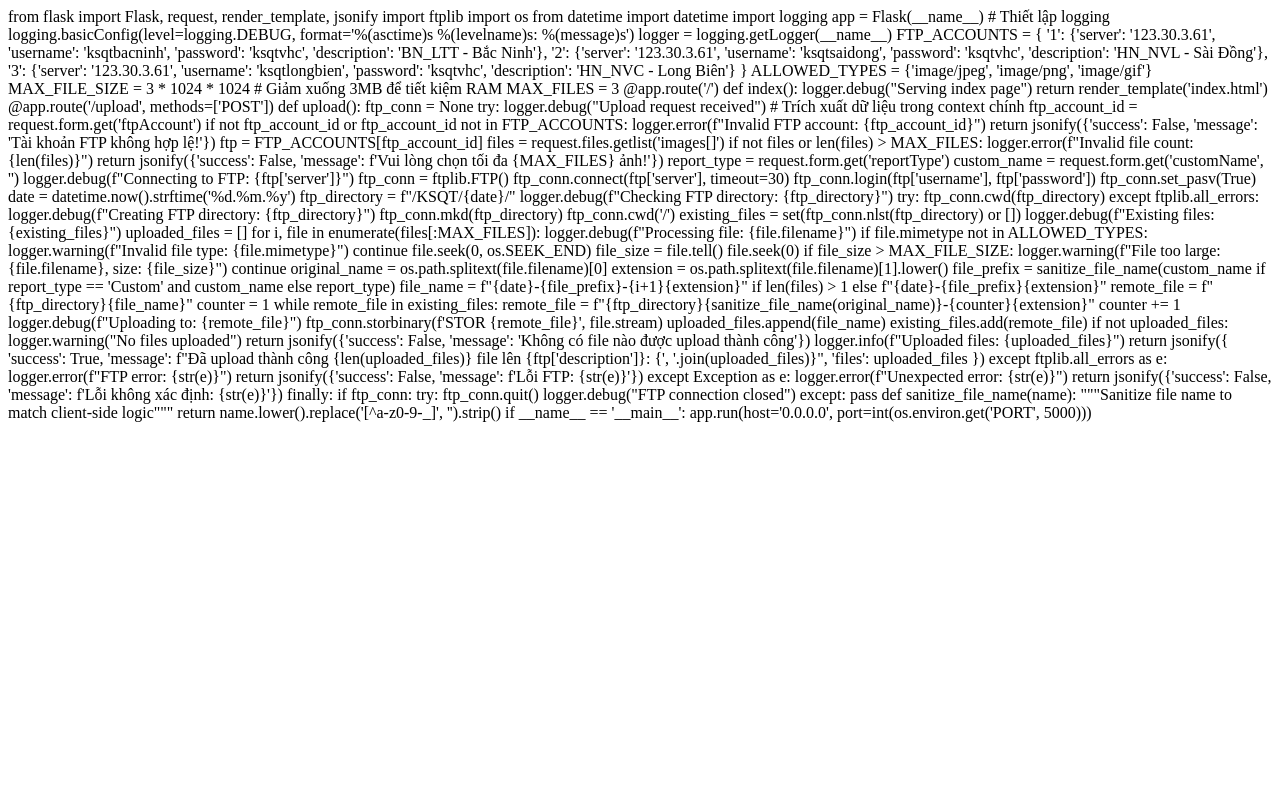
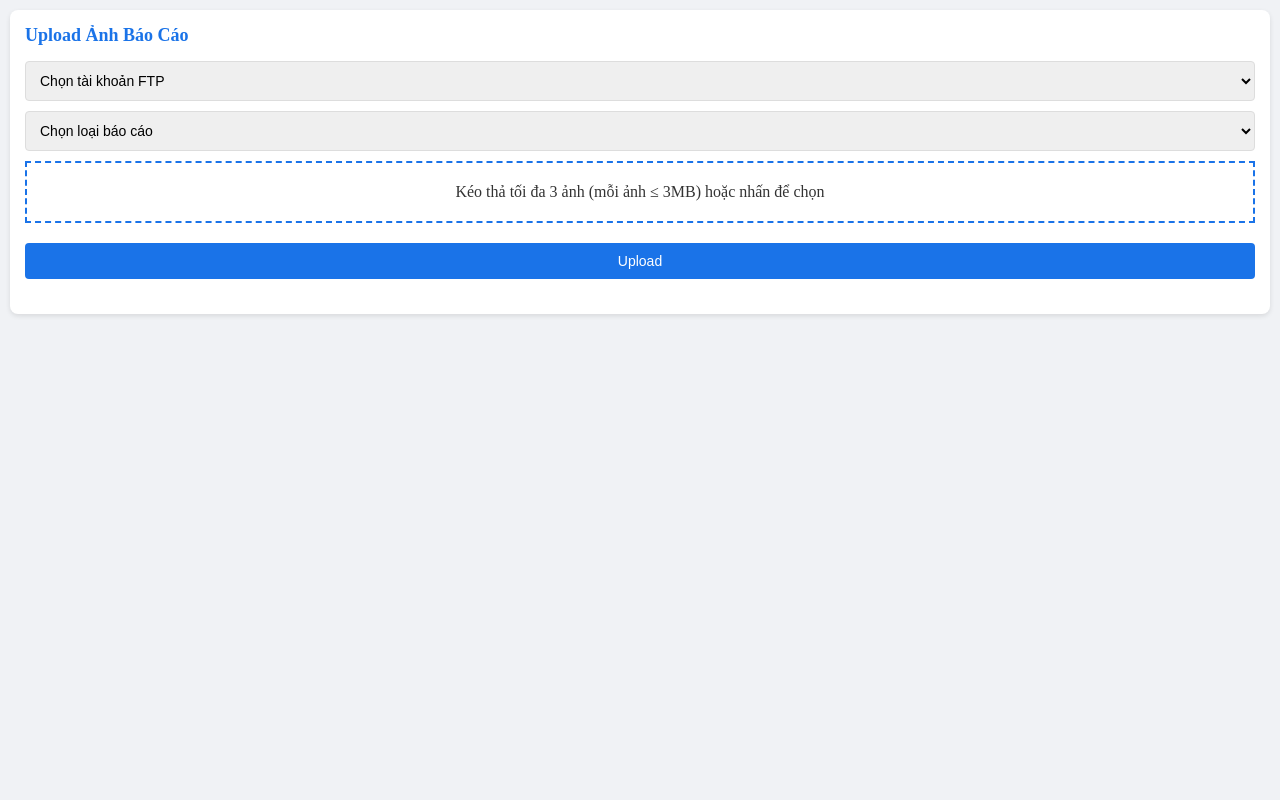
Before and after one commit to duytim/uploadftp, a Flask app: page / in a window 1280 px wide. Run offline with Flask 3, Linux system fonts and the light colour scheme.

Commit message:
Update index.html
upsize 10Mb

```diff
--- a/templates/index.html
+++ b/templates/index.html
@@ -1,126 +1,254 @@
-from flask import Flask, request, render_template, jsonify
-import ftplib
-import os
-from datetime import datetime
-import logging
+<!DOCTYPE html>
+<html lang="vi">
+<head>
+    <meta charset="UTF-8">
+    <meta name="viewport" content="width=device-width, initial-scale=1.0">
+    <title>Upload Ảnh Báo Cáo</title>
+    <link rel="stylesheet" href="/static/styles.css">
+</head>
+<body>
+    <div class="container">
+        <h2>Upload Ảnh Báo Cáo</h2>
+        <form id="uploadForm" enctype="multipart/form-data" aria-label="Form upload ảnh">
+            <select id="ftpAccount" name="ftpAccount" aria-label="Tài khoản FTP" required>
+                <option value="" disabled selected>Chọn tài khoản FTP</option>
+                <option value="1">BN_LTT - Bắc Ninh</option>
+                <option value="2">HN_NVL - Sài Đồng</option>
+                <option value="3">HN_NVC - Long Biên</option>
+            </select>
+            <select id="reportType" name="reportType" aria-label="Loại báo cáo" required>
+                <option value="" disabled selected>Chọn loại báo cáo</option>
+                <option value="BCDongMoCua">Báo Cáo Biên Bản Đóng Mở Cửa</option>
+                <option value="BaoCaoGiaoBan">Báo Cáo Giao Ban</option>
+                <option value="ThayDoiGia">Báo Cáo Thay Đổi Giá</option>
+                <option value="BatTatMatTien">Báo Cáo Bật Tắt Mặt Tiền</option>
+                <option value="BCDaoTao">Báo Cáo Đào Tạo</option>
+                <option value="Custom">Bổ Sung Báo Cáo Khác</option>
+            </select>
+            <input type="text" id="customName" name="customName" placeholder="Nhập tên file (nếu chọn 'Khác')" style="display:none" aria-label="Tên file tùy chỉnh">
+            <div class="drop-zone" id="dropZone" aria-label="Kéo thả ảnh vào đây">
+                Kéo thả tối đa 3 ảnh (mỗi ảnh ≤ 3MB) hoặc nhấn để chọn
+                <input type="file" id="images" name="images[]" accept="image/jpeg,image/png,image/gif" multiple style="display:none" aria-hidden="true">
+            </div>
+            <div class="preview-container" id="previewContainer"></div>
+            <button type="submit" id="uploadButton">Upload</button>
+            <button type="button" id="cancelButton" style="display:none">Hủy</button>
+            <progress id="progress" value="0" max="100" style="display:none" aria-label="Thanh tiến trình upload"></progress>
+            <div id="progress-info"></div>
+            <div id="file-progress" aria-live="polite"></div>
+            <div id="result" aria-live="polite"></div>
+        </form>
+    </div>
+    <div class="popup" id="successPopup" role="dialog" aria-labelledby="successPopupTitle">
+        <h3 id="successPopupTitle">Upload Thành Công!</h3>
+        <p id="successMessage"></p>
+        <button onclick="closePopup()">OK</button>
+    </div>
 
-app = Flask(__name__)
+    <script>
+        const CONFIG = {
+            MAX_FILE_SIZE: 10 * 1024 * 1024, // 3MB, đồng bộ với backend
+            MAX_FILES: 3,
+            ALLOWED_TYPES: ['image/jpeg', 'image/png', 'image/gif']
+        };
 
-# Thiết lập logging
-logging.basicConfig(level=logging.DEBUG, format='%(asctime)s %(levelname)s: %(message)s')
-logger = logging.getLogger(__name__)
+        const state = { isUploading: false, abortController: null };
+        const elements = {
+            form: document.getElementById('uploadForm'),
+            ftpAccount: document.getElementById('ftpAccount'),
+            reportType: document.getElementById('reportType'),
+            customName: document.getElementById('customName'),
+            dropZone: document.getElementById('dropZone'),
+            fileInput: document.getElementById('images'),
+            previewContainer: document.getElementById('previewContainer'),
+            uploadButton: document.getElementById('uploadButton'),
+            cancelButton: document.getElementById('cancelButton'),
+            progress: document.getElementById('progress'),
+            progressInfo: document.getElementById('progress-info'),
+            fileProgress: document.getElementById('file-progress'),
+            result: document.getElementById('result'),
+            successPopup: document.getElementById('successPopup'),
+            successMessage: document.getElementById('successMessage')
+        };
 
-FTP_ACCOUNTS = {
-    '1': {'server': '123.30.3.61', 'username': 'ksqtbacninh', 'password': 'ksqtvhc', 'description': 'BN_LTT - Bắc Ninh'},
-    '2': {'server': '123.30.3.61', 'username': 'ksqtsaidong', 'password': 'ksqtvhc', 'description': 'HN_NVL - Sài Đồng'},
-    '3': {'server': '123.30.3.61', 'username': 'ksqtlongbien', 'password': 'ksqtvhc', 'description': 'HN_NVC - Long Biên'}
-}
+        function sanitizeFileName(name) {
+            return name.toLowerCase().replace(/[^a-z0-9-_]/g, '').slice(0, 50);
+        }
 
-ALLOWED_TYPES = {'image/jpeg', 'image/png', 'image/gif'}
-MAX_FILE_SIZE = 3 * 1024 * 1024  # Giảm xuống 3MB để tiết kiệm RAM
-MAX_FILES = 3
+        function showError(message) {
+            elements.result.classList.add('error');
+            elements.result.textContent = `Lỗi: ${message}`;
+            elements.fileProgress.textContent = '';
+        }
 
-@app.route('/')
-def index():
-    logger.debug("Serving index page")
-    return render_template('index.html')
+        function clearError() {
+            elements.result.classList.remove('error');
+            elements.result.textContent = '';
+        }
 
-@app.route('/upload', methods=['POST'])
-def upload():
-    ftp_conn = None
-    try:
-        logger.debug("Upload request received")
-        # Trích xuất dữ liệu trong context chính
-        ftp_account_id = request.form.get('ftpAccount')
-        if not ftp_account_id or ftp_account_id not in FTP_ACCOUNTS:
-            logger.error(f"Invalid FTP account: {ftp_account_id}")
-            return jsonify({'success': False, 'message': 'Tài khoản FTP không hợp lệ!'})
+        function updateUI(uploading) {
+            state.isUploading = uploading;
+            elements.uploadButton.disabled = uploading;
+            elements.uploadButton.textContent = uploading ? 'Đang upload...' : 'Upload';
+            elements.cancelButton.style.display = uploading ? 'inline-block' : 'none';
+            elements.progress.style.display = uploading ? 'block' : 'none';
+            elements.progressInfo.textContent = uploading ? 'Đang xử lý...' : '';
+            if (!uploading) {
+                elements.fileProgress.textContent = '';
+                elements.progress.value = 0;
+            }
+        }
 
-        ftp = FTP_ACCOUNTS[ftp_account_id]
-        files = request.files.getlist('images[]')
-        if not files or len(files) > MAX_FILES:
-            logger.error(f"Invalid file count: {len(files)}")
-            return jsonify({'success': False, 'message': f'Vui lòng chọn tối đa {MAX_FILES} ảnh!'})
+        elements.reportType.addEventListener('change', () => {
+            elements.customName.style.display = elements.reportType.value === 'Custom' ? 'block' : 'none';
+            elements.customName.value = '';
+        });
 
-        report_type = request.form.get('reportType')
-        custom_name = request.form.get('customName', '')
+        elements.dropZone.addEventListener('click', () => {
+            if (!state.isUploading) elements.fileInput.click();
+        });
 
-        logger.debug(f"Connecting to FTP: {ftp['server']}")
-        ftp_conn = ftplib.FTP()
-        ftp_conn.connect(ftp['server'], timeout=30)
-        ftp_conn.login(ftp['username'], ftp['password'])
-        ftp_conn.set_pasv(True)
+        elements.dropZone.addEventListener('dragover', (e) => {
+            e.preventDefault();
+            if (!state.isUploading) elements.dropZone.classList.add('dragover');
+        });
 
-        date = datetime.now().strftime('%d.%m.%y')
-        ftp_directory = f"/KSQT/{date}/"
-        logger.debug(f"Checking FTP directory: {ftp_directory}")
-        try:
-            ftp_conn.cwd(ftp_directory)
-        except ftplib.all_errors:
-            logger.debug(f"Creating FTP directory: {ftp_directory}")
-            ftp_conn.mkd(ftp_directory)
-            ftp_conn.cwd('/')
+        elements.dropZone.addEventListener('dragleave', () => {
+            elements.dropZone.classList.remove('dragover');
+        });
 
-        existing_files = set(ftp_conn.nlst(ftp_directory) or [])
-        logger.debug(f"Existing files: {existing_files}")
+        elements.dropZone.addEventListener('drop', (e) => {
+            e.preventDefault();
+            elements.dropZone.classList.remove('dragover');
+            if (!state.isUploading) {
+                elements.fileInput.files = e.dataTransfer.files;
+                previewImages();
+            }
+        });
 
-        uploaded_files = []
-        for i, file in enumerate(files[:MAX_FILES]):
-            logger.debug(f"Processing file: {file.filename}")
-            if file.mimetype not in ALLOWED_TYPES:
-                logger.warning(f"Invalid file type: {file.mimetype}")
-                continue
-            file.seek(0, os.SEEK_END)
-            file_size = file.tell()
-            file.seek(0)
-            if file_size > MAX_FILE_SIZE:
-                logger.warning(f"File too large: {file.filename}, size: {file_size}")
-                continue
+        elements.fileInput.addEventListener('change', previewImages);
 
-            original_name = os.path.splitext(file.filename)[0]
-            extension = os.path.splitext(file.filename)[1].lower()
-            file_prefix = sanitize_file_name(custom_name if report_type == 'Custom' and custom_name else report_type)
-            file_name = f"{date}-{file_prefix}-{i+1}{extension}" if len(files) > 1 else f"{date}-{file_prefix}{extension}"
-            remote_file = f"{ftp_directory}{file_name}"
+        elements.cancelButton.addEventListener('click', () => {
+            if (state.abortController) {
+                state.abortController.abort();
+                updateUI(false);
+                showError('Upload đã bị hủy');
+            }
+        });
 
-            counter = 1
-            while remote_file in existing_files:
-                remote_file = f"{ftp_directory}{sanitize_file_name(original_name)}-{counter}{extension}"
-                counter += 1
+        function previewImages() {
+            const files = Array.from(elements.fileInput.files).slice(0, CONFIG.MAX_FILES);
+            elements.previewContainer.innerHTML = '';
+            clearError();
 
-            logger.debug(f"Uploading to: {remote_file}")
-            ftp_conn.storbinary(f'STOR {remote_file}', file.stream)
-            uploaded_files.append(file_name)
-            existing_files.add(remote_file)
+            if (elements.fileInput.files.length > CONFIG.MAX_FILES) {
+                showError(`Chỉ được chọn tối đa ${CONFIG.MAX_FILES} ảnh!`);
+                elements.fileInput.value = '';
+                return;
+            }
 
-        if not uploaded_files:
-            logger.warning("No files uploaded")
-            return jsonify({'success': False, 'message': 'Không có file nào được upload thành công'})
+            for (const file of files) {
+                if (!CONFIG.ALLOWED_TYPES.includes(file.type)) {
+                    showError(`File ${file.name} không phải ảnh hợp lệ (chỉ chấp nhận JPEG, PNG, GIF)!`);
+                    continue;
+                }
+                if (file.size > CONFIG.MAX_FILE_SIZE) {
+                    showError(`File ${file.name} vượt quá 3MB!`);
+                    continue;
+                }
 
-        logger.info(f"Uploaded files: {uploaded_files}")
-        return jsonify({
-            'success': True,
-            'message': f"Đã upload thành công {len(uploaded_files)} file lên {ftp['description']}: {', '.join(uploaded_files)}",
-            'files': uploaded_files
-        })
+                const img = document.createElement('img');
+                img.src = URL.createObjectURL(file);
+                img.className = 'preview';
+                img.alt = `Xem trước ${file.name}`;
+                img.onerror = () => showError(`Không thể hiển thị ảnh ${file.name}`);
+                elements.previewContainer.appendChild(img);
+            }
+        }
 
-    except ftplib.all_errors as e:
-        logger.error(f"FTP error: {str(e)}")
-        return jsonify({'success': False, 'message': f'Lỗi FTP: {str(e)}'})
-    except Exception as e:
-        logger.error(f"Unexpected error: {str(e)}")
-        return jsonify({'success': False, 'message': f'Lỗi không xác định: {str(e)}'})
-    finally:
-        if ftp_conn:
-            try:
-                ftp_conn.quit()
-                logger.debug("FTP connection closed")
-            except:
-                pass
+        elements.form.addEventListener('submit', async (e) => {
+            e.preventDefault();
+            clearError();
 
-def sanitize_file_name(name):
-    """Sanitize file name to match client-side logic"""
-    return name.lower().replace('[^a-z0-9-_]', '').strip()
+            if (!elements.ftpAccount.value) {
+                showError('Vui lòng chọn tài khoản FTP!');
+                return;
+            }
+            if (!elements.reportType.value) {
+                showError('Vui lòng chọn loại báo cáo!');
+                return;
+            }
 
-if __name__ == '__main__':
-    app.run(host='0.0.0.0', port=int(os.environ.get('PORT', 5000)))
+            const files = Array.from(elements.fileInput.files).slice(0, CONFIG.MAX_FILES);
+            if (files.length === 0) {
+                showError('Vui lòng chọn ít nhất một ảnh!');
+                return;
+            }
+
+            updateUI(true);
+            state.abortController = new AbortController();
+            const formData = new FormData();
+            formData.append('ftpAccount', elements.ftpAccount.value);
+            formData.append('reportType', elements.reportType.value);
+            formData.append('customName', sanitizeFileName(elements.customName.value));
+
+            for (const file of files) {
+                formData.append('images[]', file);
+            }
+
+            try {
+                const response = await fetch('/upload', {
+                    method: 'POST',
+                    body: formData,
+                    signal: state.abortController.signal
+                });
+
+                if (!response.ok) {
+                    const errorText = await response.text().catch(() => 'Lỗi server không xác định');
+                    console.error('Fetch error:', response.status, errorText);
+                    throw new Error(`Lỗi server: ${response.status} - ${errorText}`);
+                }
+
+                const json = await response.json();
+                if (json.success) {
+                    showPopup(json.message);
+                    if (json.files) {
+                        json.files.forEach(file => {
+                            elements.fileProgress.textContent += `Đã upload: ${file}\n`;
+                        });
+                    }
+                    elements.progress.value = 100;
+                    elements.progressInfo.textContent = 'Hoàn tất!';
+                } else {
+                    showError(json.message);
+                }
+            } catch (error) {
+                if (error.name !== 'AbortError') {
+                    showError(error.message);
+                }
+            } finally {
+                updateUI(false);
+                state.abortController = null;
+            }
+        });
+
+        function showPopup(message) {
+            elements.successMessage.textContent = message;
+            elements.successPopup.style.display = 'block';
+        }
+
+        function closePopup() {
+            elements.successPopup.style.display = 'none';
+            elements.form.reset();
+            elements.previewContainer.innerHTML = '';
+            clearError();
+            elements.customName.style.display = 'none';
+            elements.progress.style.display = 'none';
+            elements.progressInfo.textContent = '';
+            elements.fileProgress.textContent = '';
+            elements.ftpAccount.value = '';
+            elements.reportType.value = '';
+        }
+    </script>
+</body>
+</html>
```
